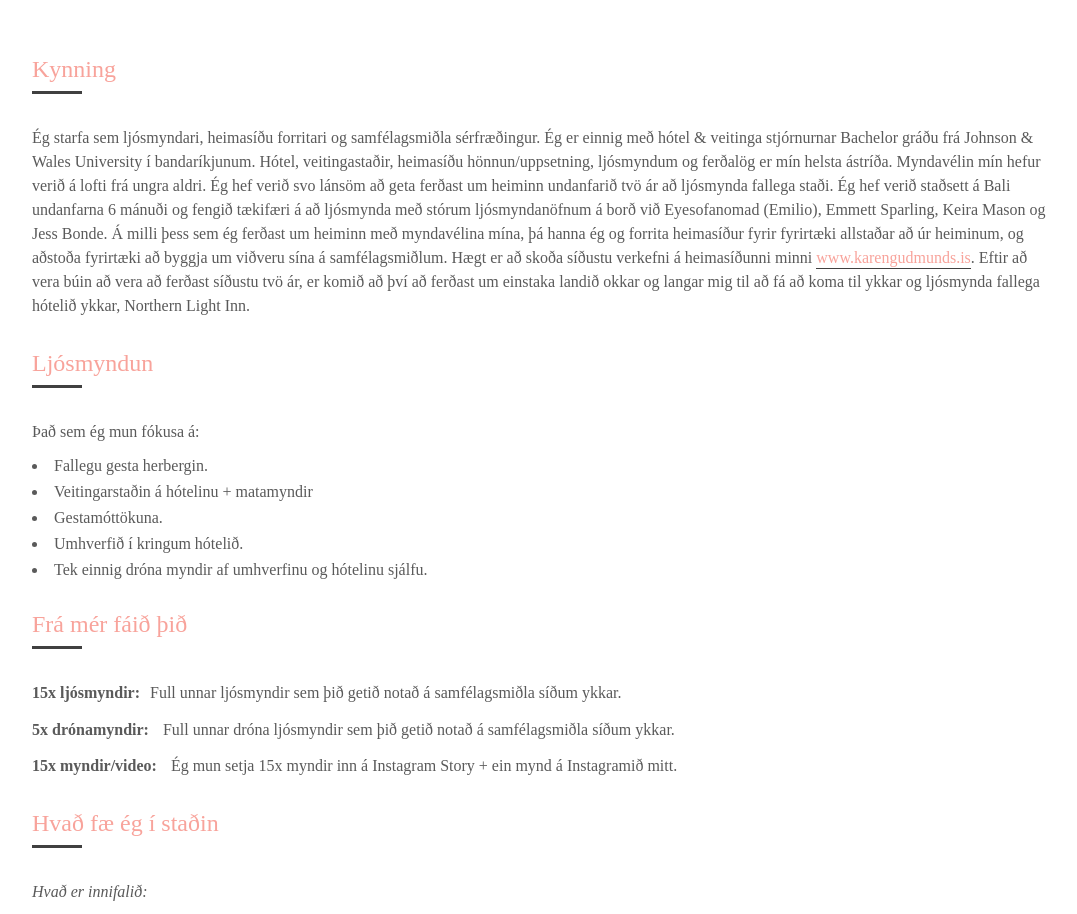
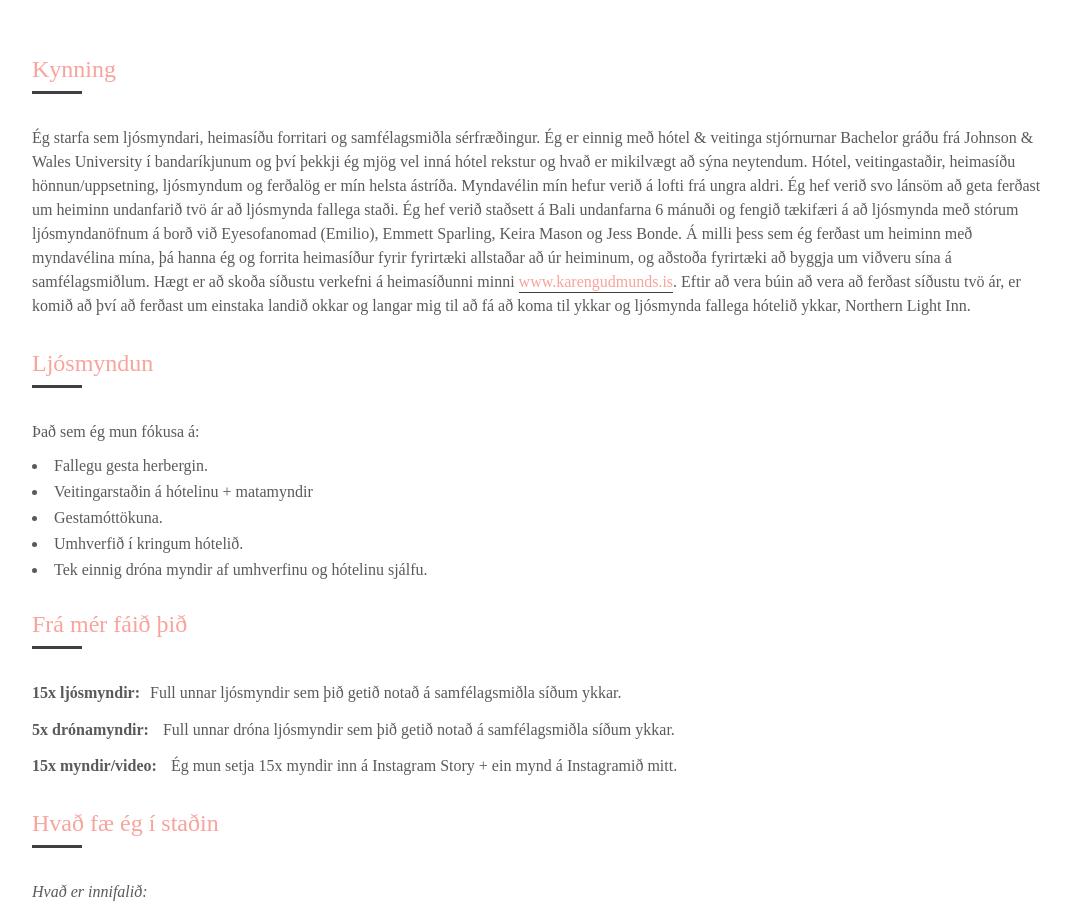
Before and after one commit to karengudmunds/northernlightinn, a plain HTML site: page _site/index.html in a window 1280 px wide. Shown: the part 840-1754 px from the top of the page, without its empty margins (96-1173 px from the left). Drawn offline with Linux system fonts and the light colour scheme; a web font is replaced by a local one.

Commit message:
auka html added

```diff
--- a/_site/index.html
+++ b/_site/index.html
@@ -22,7 +22,7 @@
   <!--- - - - - - - - - -->
   <h2> Kynning</h2>
   <hr />
-  <p> Ég starfa sem ljósmyndari, heimasíðu forritari og samfélagsmiðla sérfræðingur. Ég er einnig með hótel & veitinga stjórnurnar Bachelor gráðu frá Johnson & Wales University í bandaríkjunum. Hótel, veitingastaðir, heimasíðu hönnun/uppsetning, ljósmyndum og ferðalög er mín helsta ástríða. Myndavélin mín hefur verið á lofti frá ungra aldri. Ég hef verið svo lánsöm að geta ferðast um heiminn undanfarið tvö ár að ljósmynda fallega staði. Ég hef verið staðsett á Bali undanfarna 6 mánuði og fengið tækifæri á að ljósmynda með stórum ljósmyndanöfnum á borð við Eyesofanomad (Emilio), Emmett Sparling, Keira Mason og Jess Bonde. Á milli þess sem ég ferðast um heiminn með myndavélina mína, þá hanna ég og forrita heimasíður fyrir fyrirtæki allstaðar að úr heiminum, og aðstoða fyrirtæki að byggja um viðveru sína á samfélagsmiðlum. Hægt er að skoða síðustu verkefni á heimasíðunni minni
+  <p> Ég starfa sem ljósmyndari, heimasíðu forritari og samfélagsmiðla sérfræðingur. Ég er einnig með hótel & veitinga stjórnurnar Bachelor gráðu frá Johnson & Wales University í bandaríkjunum og því þekkji ég mjög vel inná hótel rekstur og hvað er mikilvægt að sýna neytendum. Hótel, veitingastaðir, heimasíðu hönnun/uppsetning, ljósmyndum og ferðalög er mín helsta ástríða. Myndavélin mín hefur verið á lofti frá ungra aldri. Ég hef verið svo lánsöm að geta ferðast um heiminn undanfarið tvö ár að ljósmynda fallega staði. Ég hef verið staðsett á Bali undanfarna 6 mánuði og fengið tækifæri á að ljósmynda með stórum ljósmyndanöfnum á borð við Eyesofanomad (Emilio), Emmett Sparling, Keira Mason og Jess Bonde. Á milli þess sem ég ferðast um heiminn með myndavélina mína, þá hanna ég og forrita heimasíður fyrir fyrirtæki allstaðar að úr heiminum, og aðstoða fyrirtæki að byggja um viðveru sína á samfélagsmiðlum. Hægt er að skoða síðustu verkefni á heimasíðunni minni
   <a href="https://www.karengudmunds.is" target="_blank">www.karengudmunds.is</a>. Eftir að vera búin að vera að ferðast síðustu tvö ár, er komið að því að ferðast um einstaka landið okkar og langar mig til að fá að koma til ykkar og ljósmynda fallega hótelið ykkar, Northern Light Inn. </p>
 
   <!--- - - - - - - - - -->
```
Also changed, not shown: index.html (+1 -1 lines).
